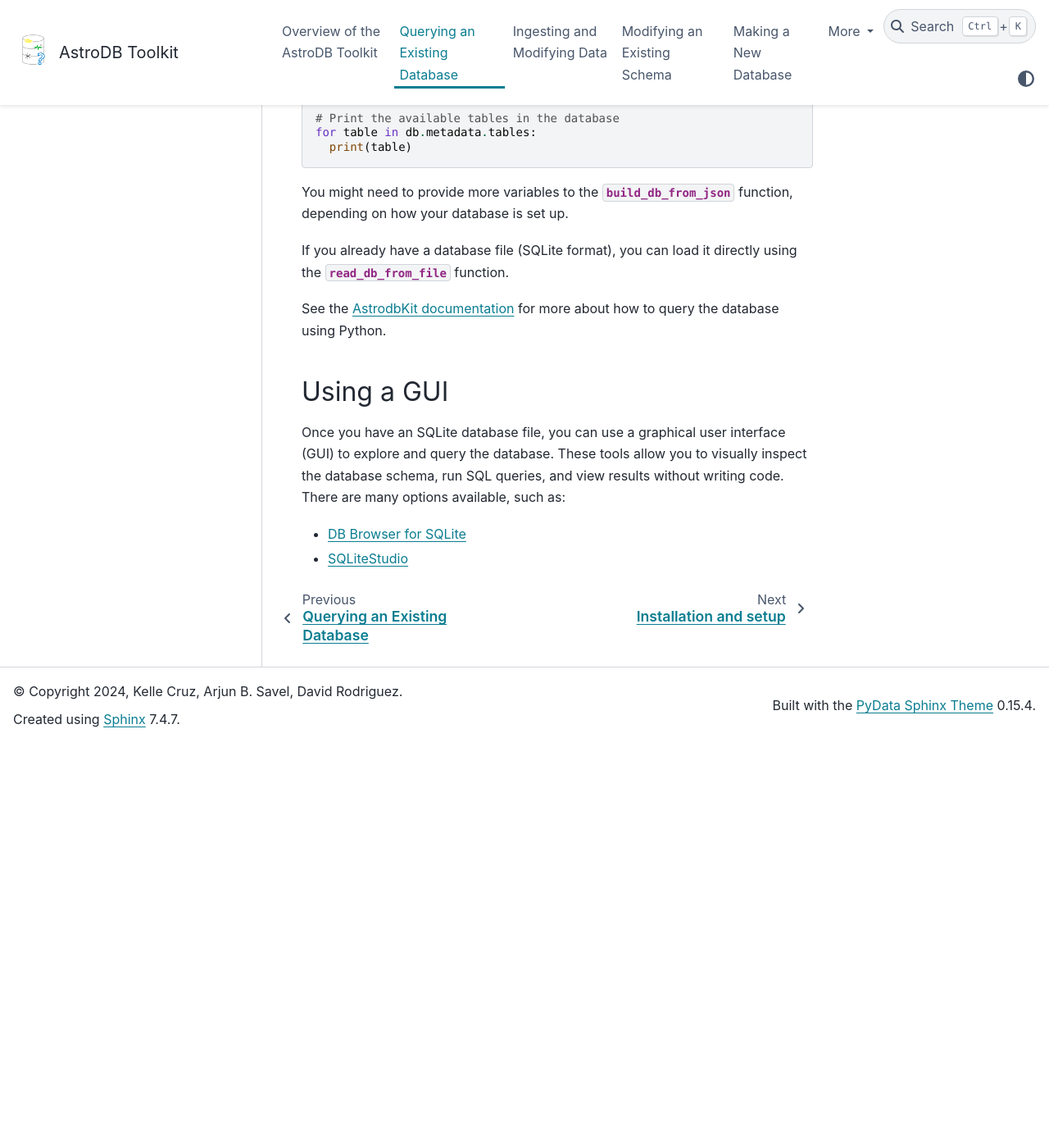
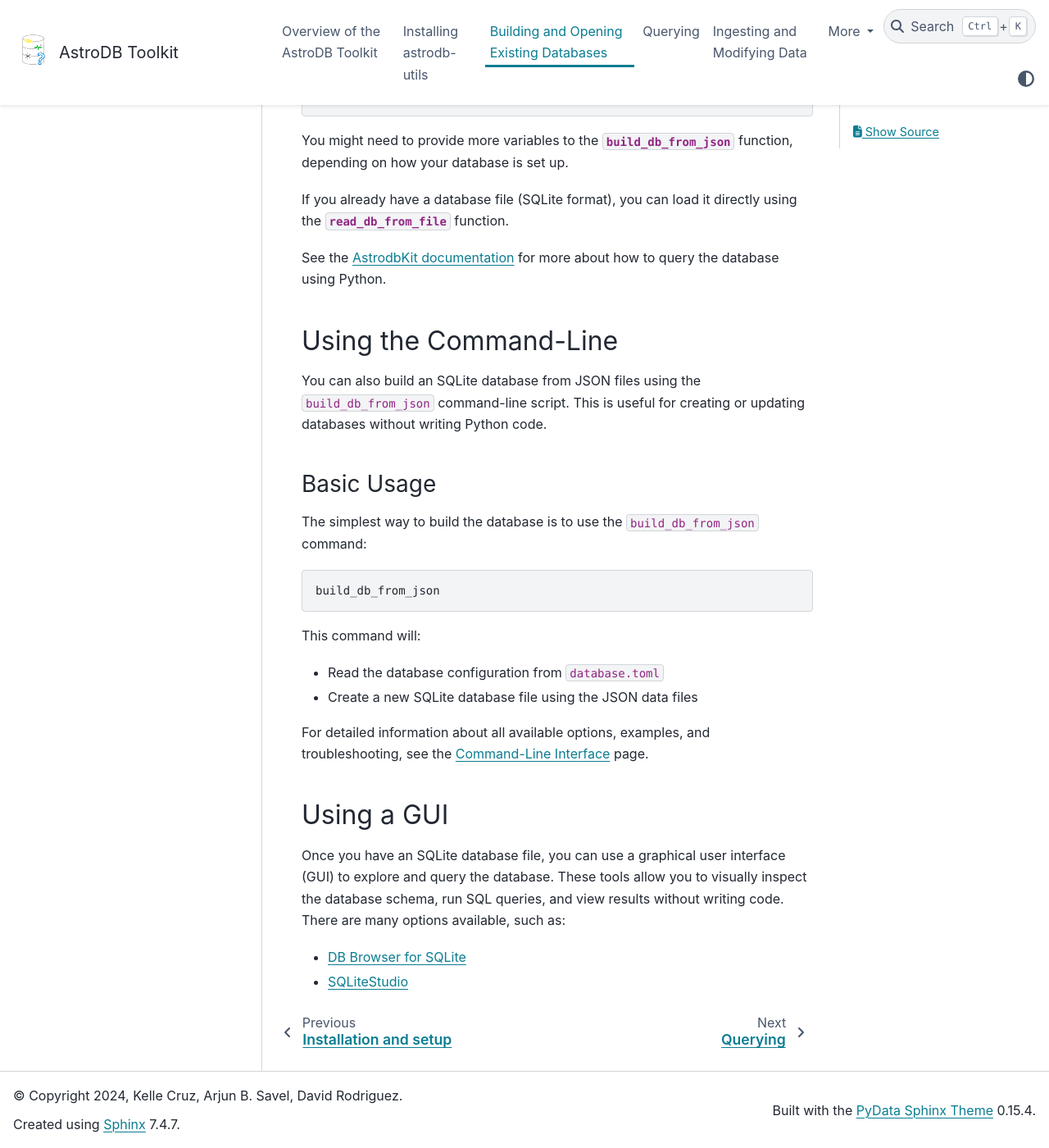
Before and after one commit to astrodbtoolkit/astrodb_utils, a Sphinx documentation site: the page built from docs/pages/loading/index.rst, in a window 1280 px wide and 1400 px high, scrolled down 714 px. Shown: the whole window at 82% size. Built offline with Sphinx 7.4.7 and the PyData theme 0.15.4, drawn with Linux system fonts in a browser that asks for light colours; the version number could not be read and is left out; before the commit the page ends 1621 px from its top, so only the background shows below that; some of the changed text lies outside the part shown.

Commit message:
Command line tool to generate the db file using build_db_from_json function (#223)
* Improve load_astrodb (#192)

* first working draft

* always pull the latest template

* only pull if needed

* two functions

* add gitpython to dependencies

* new functions to read and validate toml file

* configure the tests to use new toml file

* specifying branch of template to use is not working

* lint

* update license format

* specify package for flat layout

* move default location of schema.yaml

* make read_database_settings public

* revert old load_astrodb, new read from file

* add tests

* reorg to make diff more logical

* docstrings

* make dedicated loaders module

* add new loader module to API docs

* new doc words

* Implementing DatabaseSettings dataclass for validation

* Fixing bug

* Attempting bug fix

* fixing tests

* Update astrodb_utils/loaders.py

Co-authored-by: Kelle Cruz <kellecruz@gmail.com>

* Update astrodb_utils/loaders.py

Co-authored-by: Kelle Cruz <kellecruz@gmail.com>

* some cleanup and fixes

* update docs

* fix docs

* docs tweaks

* make a command line script to build the db sqlite file

* documentation for new command line tool

* lint

* revert to main version

* revert utils.py

* wordsmithing docs

* revent to main

* revent to main

* simplify command line example

* docs reorg

* tweaks from review

---------

Co-authored-by: David Rodriguez <drodriguez@stsci.edu>
Co-authored-by: David Rodriguez <dr-rodriguez@users.noreply.github.com>
Co-authored-by: dr-rodriguez <strakul@gmail.com>

```diff
--- a/docs/index.rst
+++ b/docs/index.rst
@@ -19,6 +19,8 @@ User Guide
    :maxdepth: 1
 
    Overview of the AstroDB Toolkit <pages/overview/organization>
+   Installing astrodb-utils <pages/installation>
+   pages/loading/index
    pages/querying_existing_db/index
    pages/ingesting/getting_started_ingesting
    pages/modifying/index
--- a/docs/pages/querying_existing_db/getting_started/index.rst
+++ b/docs/pages/loading/index.rst
@@ -1,13 +1,8 @@
-Getting started
-===============
+Building and Opening Existing Databases
+=======================================
 
 There are multiple ways to use existing databases
 with the AstroDB Toolkit.
-
-.. toctree::
-
-  installation
-
 
 Using Python
 ------------
@@ -45,6 +40,31 @@ directly using the :py:func:`read_db_from_file<astrodb_utils.loaders.read_db_fro
 See the `AstrodbKit documentation <https://astrodbkit.readthedocs.io/en/latest/>`_
 for more about how to query the database using Python.
 
+Using the Command-Line
+----------------------
+
+You can also build an SQLite database from JSON files using the
+``build_db_from_json`` command-line script. This is useful for
+creating or updating databases without writing Python code.
+
+Basic Usage
+^^^^^^^^^^^
+
+The simplest way to build the database is to use the ``build_db_from_json``
+command:
+
+.. code-block:: bash
+
+   build_db_from_json
+
+This command will:
+
+* Read the database configuration from ``database.toml``
+* Create a new SQLite database file using the JSON data files
+
+For detailed information about all available options, examples, and
+troubleshooting, see the :doc:`command_line` page.
+
 Using a GUI
 -----------
 
--- a/pyproject.toml
+++ b/pyproject.toml
@@ -57,6 +57,9 @@ Homepage = "https://github.com/astrodbtoolkit/astrodb_utils"
 Issues = "https://github.com/astrodbtoolkit/astrodb_utils/issues"
 Documentation = "https://astrodb-utils.readthedocs.io/en/latest/"
 
+[project.scripts]
+build_db_from_json = "astrodb_utils.loaders:main"
+
 [tool.setuptools_scm]
 root = '.'
 write_to = "astrodb_utils/version.py"
```
Also changed, not shown: docs/pages/loading/command_line.rst (added, +132 -0 lines), docs/pages/querying_existing_db/index.rst (+13 -6 lines), docs/pages/querying_existing_db/querying.rst (deleted, +0 -15 lines), docs/pages/installation.rst (renamed from docs/pages/querying_existing_db/getting_started/installation.rst), 1 other file.
